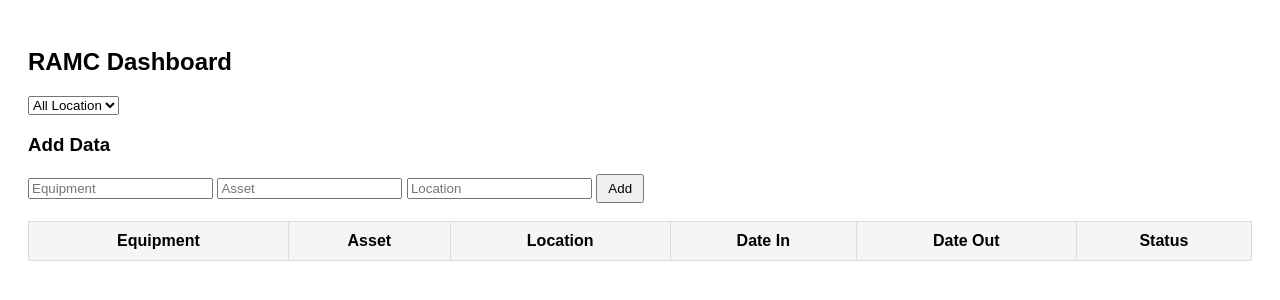
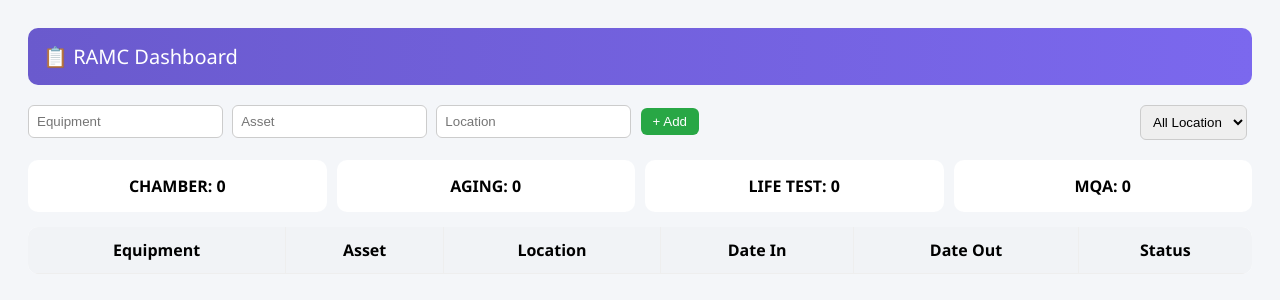
Before and after one commit to draihan125-alt/project-dias, a website: page index.html in a window 1280 px wide. Drawn offline with Linux system fonts and the light colour scheme; no server answers.

Commit message:
Update index.html

```diff
--- a/index.html
+++ b/index.html
@@ -1,60 +1,147 @@
 <!DOCTYPE html>
 <html>
 <head>
+<meta charset="UTF-8">
 <title>RAMC Dashboard</title>
+
 <style>
 body {
-      font-family: Arial;
+  font-family: 'Segoe UI';
+  background: #f4f6f9;
   padding: 20px;
 }
 
+/* HEADER */
+.header {
+  background: linear-gradient(90deg, #6a5acd, #7b68ee);
+  color: white;
+  padding: 15px;
+  border-radius: 10px;
+  font-size: 20px;
+}
+
+/* TOP BAR */
+.top-bar {
+  display: flex;
+  justify-content: space-between;
+  margin: 20px 0;
+}
+
+/* INPUT */
+input, select {
+  padding: 8px;
+  margin-right: 5px;
+  border-radius: 6px;
+  border: 1px solid #ccc;
+}
+
+/* BUTTON */
+button {
+  padding: 6px 12px;
+  border: none;
+  border-radius: 6px;
+  cursor: pointer;
+}
+
+.add-btn { background: #28a745; color: white; }
+.borrow-btn { background: #007bff; color: white; margin-top: 5px; }
+
+/* CARDS */
+.cards {
+  display: flex;
+  gap: 10px;
+  margin: 15px 0;
+}
+
+.card {
+  flex: 1;
+  background: white;
+  padding: 15px;
+  border-radius: 10px;
+  text-align: center;
+  font-weight: bold;
+}
+
+/* TABLE */
 table {
   width: 100%;
   border-collapse: collapse;
-    }
-
-    th, td {
-      border: 1px solid #ddd;
-      padding: 10px;
-      text-align: center;
+  background: white;
+  border-radius: 10px;
+  overflow: hidden;
 }
 
 th {
-      background-color: #f5f5f5;
+  background: #f1f3f6;
+  padding: 12px;
 }
 
-    tr:hover {
-      background-color: #f1f1f1;
+/* CELL */
+td {
+  padding: 10px;
 }
 
-    button {
-      padding: 5px 10px;
-      cursor: pointer;
+/* GRID LINES */
+th, td {
+  border-right: 1px solid #eee;
 }
+
+tr {
+  border-bottom: 1px solid #eee;
+}
+
+th:last-child, td:last-child {
+  border-right: none;
+}
+
+tbody tr:hover {
+  background: #f5f7fa;
+}
+
+/* STATUS */
+.status {
+  padding: 5px 12px;
+  border-radius: 20px;
+  color: white;
+  font-size: 12px;
+}
+
+.available { background: #28a745; }
+.used { background: #dc3545; }
+.maintenance { background: #f39c12; }
+
 </style>
 </head>
 
 <body>
 
-<h2>RAMC Dashboard</h2>
+<div class="header">📋 RAMC Dashboard</div>
 
-<!-- FILTER -->
+<!-- INPUT + FILTER -->
+<div class="top-bar">
+  <div>
+    <input id="equipment" placeholder="Equipment">
+    <input id="asset" placeholder="Asset">
+    <input id="locationInput" placeholder="Location">
+    <button class="add-btn" onclick="addData()">+ Add</button>
+  </div>
+
   <select id="filterLocation">
     <option value="">All Location</option>
-  <option value="Lab">Lab</option>
-  <option value="Lab 1">Lab 1</option>
-  <option value="Lab 2">Lab 2</option>
-  <option value="Chamber">Chamber</option>
+    <option value="CHAMBER">CHAMBER</option>
+    <option value="AGING">AGING</option>
+    <option value="LIFE TEST">LIFE TEST</option>
+    <option value="MQA">MQA</option>
   </select>
+</div>
 
-<!-- FORM ADD -->
-<h3>Add Data</h3>
-<input id="equipment" placeholder="Equipment">
-<input id="asset" placeholder="Asset">
-<input id="location" placeholder="Location">
-<button onclick="addData()">Add</button>
-
-<br><br>
+<!-- CARD LOCATION -->
+<div class="cards">
+  <div class="card">CHAMBER: <span id="chamber">0</span></div>
+  <div class="card">AGING: <span id="aging">0</span></div>
+  <div class="card">LIFE TEST: <span id="life">0</span></div>
+  <div class="card">MQA: <span id="mqa">0</span></div>
+</div>
 
 <table>
 <thead>
@@ -67,22 +154,27 @@
   <th>Status</th>
 </tr>
 </thead>
+
 <tbody id="tableBody"></tbody>
 </table>
 
 <script>
+
 const API = "https://project-dias.onrender.com/equipment";
 let allData = [];
 
+// FETCH DATA
 function fetchData() {
   fetch(API)
     .then(res => res.json())
     .then(data => {
       allData = data;
       renderTable(data);
+      updateCards(data);
     });
 }
 
+// RENDER TABLE
 function renderTable(data) {
   const tbody = document.getElementById("tableBody");
   tbody.innerHTML = "";
@@ -96,9 +188,13 @@ function renderTable(data) {
       <td>${item.date_in}</td>
       <td>${item.date_out || '-'}</td>
       <td>
-          ${item.status === 'Available'
-            ? `<button onclick="borrow(${item.id})">Borrow</button>`
-            : item.status
+        ${
+          item.status === "Available"
+            ? `<span class="status available">Available</span>
+               <br><button class="borrow-btn" onclick="borrow(${item.id})">Borrow</button>`
+            : item.status === "Maintenance"
+            ? `<span class="status maintenance">Maintenance</span>`
+            : `<span class="status used">Used</span>`
         }
       </td>
     </tr>
@@ -106,10 +202,11 @@ function renderTable(data) {
   });
 }
 
+// ADD DATA
 function addData() {
   const equipment = document.getElementById("equipment").value;
   const asset = document.getElementById("asset").value;
-  const location = document.getElementById("location").value;
+  const location = document.getElementById("locationInput").value;
 
   const today = new Date().toISOString().split('T')[0];
 
@@ -123,13 +220,10 @@ function addData() {
       date_in: today,
       status: "Available"
     })
-  })
-  .then(res => res.json())
-  .then(() => {
-    fetchData();
-  });
+  }).then(() => fetchData());
 }
 
+// BORROW
 function borrow(id) {
   const today = new Date().toISOString().split('T')[0];
 
@@ -140,21 +234,37 @@ function borrow(id) {
       date_out: today,
       status: "Used"
     })
-  })
-  .then(() => fetchData());
+  }).then(() => fetchData());
 }
 
-// FILTER LOCATION
+// FILTER
 document.getElementById("filterLocation")
-.addEventListener("change", function() {
+.addEventListener("change", function () {
   const val = this.value;
+
   if (!val) return renderTable(allData);
 
   const filtered = allData.filter(d => d.location === val);
   renderTable(filtered);
 });
 
+// UPDATE CARD
+function updateCards(data) {
+  document.getElementById("chamber").innerText =
+    data.filter(d => d.location === "CHAMBER").length;
+
+  document.getElementById("aging").innerText =
+    data.filter(d => d.location === "AGING").length;
+
+  document.getElementById("life").innerText =
+    data.filter(d => d.location === "LIFE TEST").length;
+
+  document.getElementById("mqa").innerText =
+    data.filter(d => d.location === "MQA").length;
+}
+
 fetchData();
+
 </script>
 
 </body>
```
Lines whose indentation alone changed are shown as unchanged.
